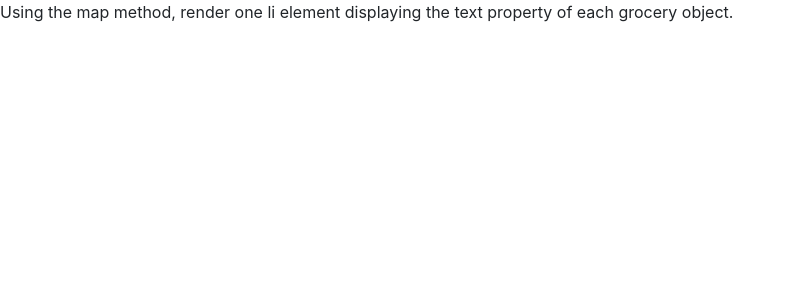
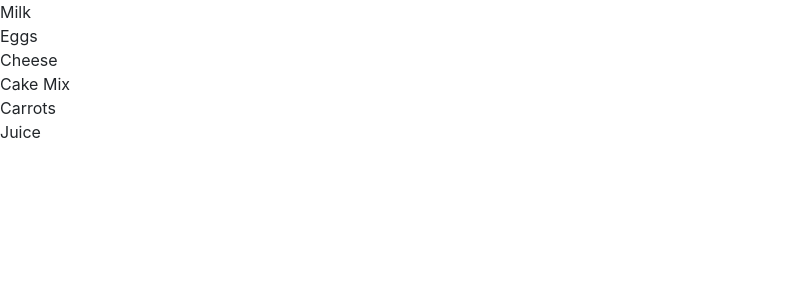
Before and after one commit to smwarsh/reactpractice, a React (Create React App) app: page / in a window 1280 px wide. Shown: the top 300 px of the page, without its empty margins (0-791 px from the left). Built offline with nearby package versions, Linux system fonts and the light colour scheme.

Commit message:
Use map function to print a list of groceries with keys

```diff
--- a/src/components/List.js
+++ b/src/components/List.js
@@ -2,8 +2,8 @@ import React from "react";
 
 const List = props => (
   <ul className="list-group">
-    Using the map method, render one li element displaying the text property of
-    each grocery object.
+    {/* From React docs: A good rule of thumb is that elements inside the map() call need keys. */}
+    {props.groceries.map(item => <li key={item.id}>{item.name}</li>)}
   </ul>
 );
 
```
